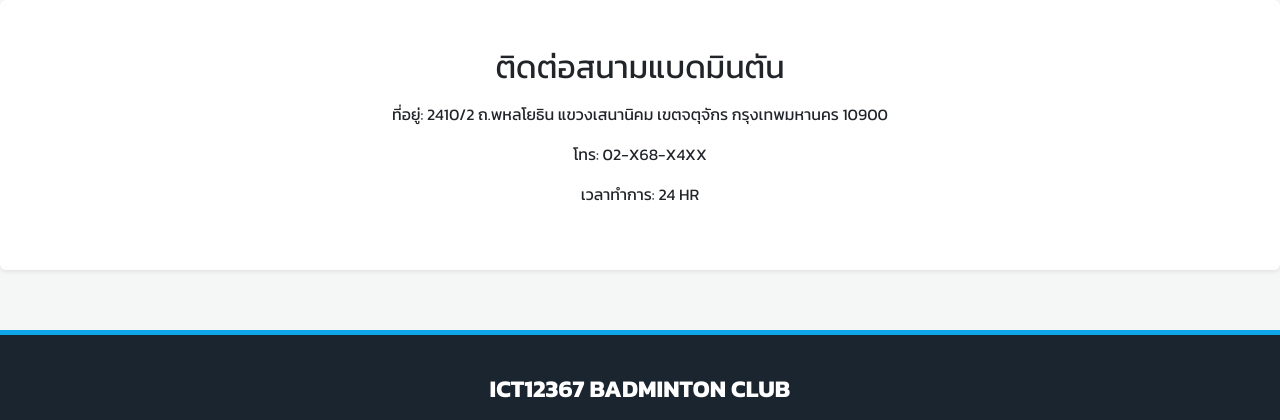
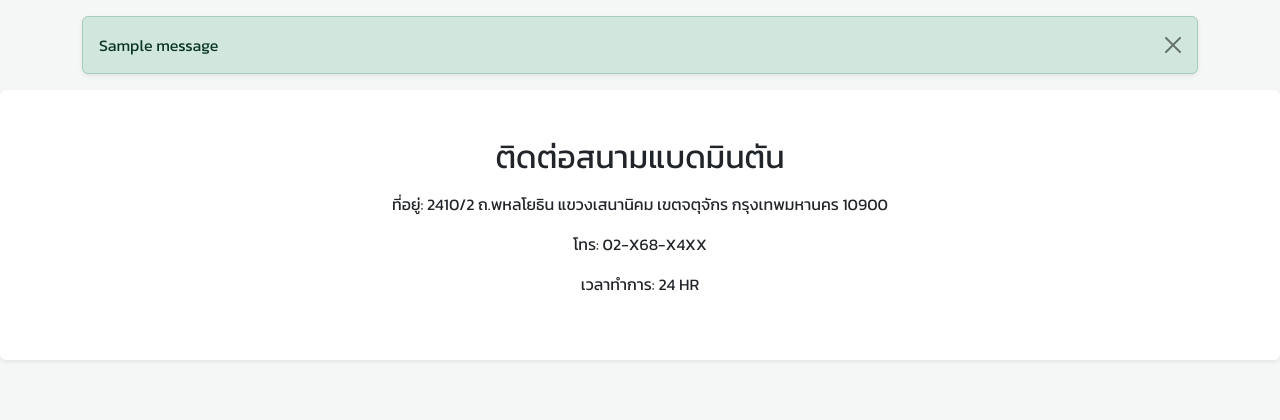
Before and after one commit to tanakritthi-collab/Final_ict12367, a Django app: page /contact/ in a window 1280 px wide. Shown: the part 81-501 px from the top of the page. Run offline with Django 5.2, Linux system fonts and the light colour scheme; tables that the repository leaves empty hold one stand-in row (values such as "Sample post"); one stand-in notice (Sample message) is shown.

Commit message:
fix customer logout url in base.html

```diff
--- a/badminton_project/booking/templates/booking/base.html
+++ b/badminton_project/booking/templates/booking/base.html
@@ -91,8 +91,7 @@
                             </span>
                         </li>
                         <li class="nav-item">
-                            <!-- เปลี่ยนเป็นยิงไปที่ /admin/logout/ หรือช่องทางมาตรฐานของ Django แทน -->
-                            <form action="/admin/logout/" method="post" class="d-inline">
+                            <form action="{% url 'logout' %}" method="post" class="d-inline">
                                 {% csrf_token %}
                                 <button type="submit" class="btn nav-link text-danger fw-bold border-0 bg-transparent">
                                     ออกจากระบบ
@@ -110,6 +109,17 @@
             </div>
         </div>
     </nav>
+
+    {% if messages %}
+        <div class="container mt-3">
+            {% for message in messages %}
+                <div class="alert alert-{{ message.tags|default:'info' }} alert-dismissible fade show shadow-sm" role="alert">
+                    {{ message }}
+                    <button type="button" class="btn-close" data-bs-dismiss="alert" aria-label="Close"></button>
+                </div>
+            {% endfor %}
+        </div>
+    {% endif %}
 
     {% block content %}{% endblock %}
 
```
